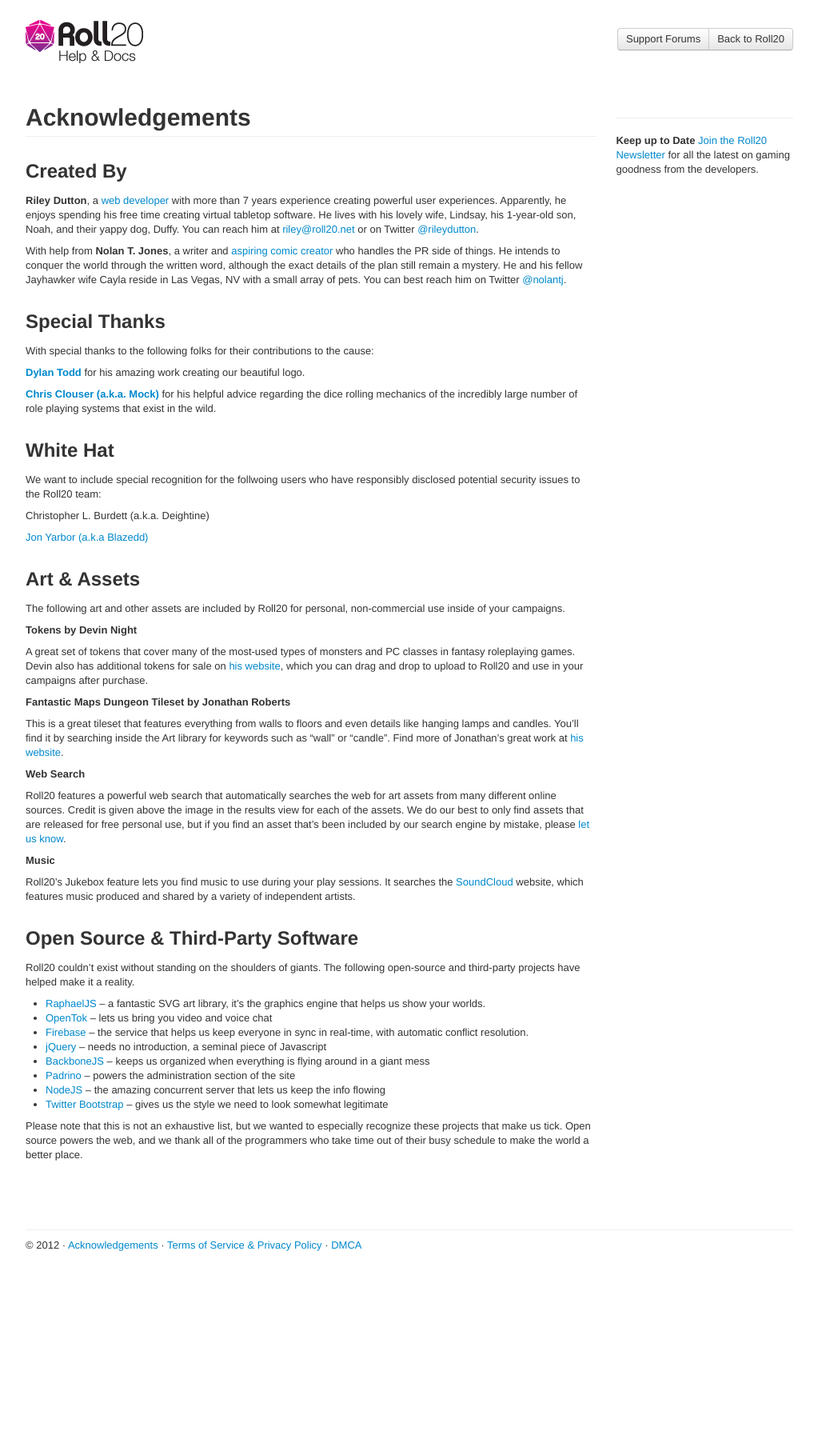
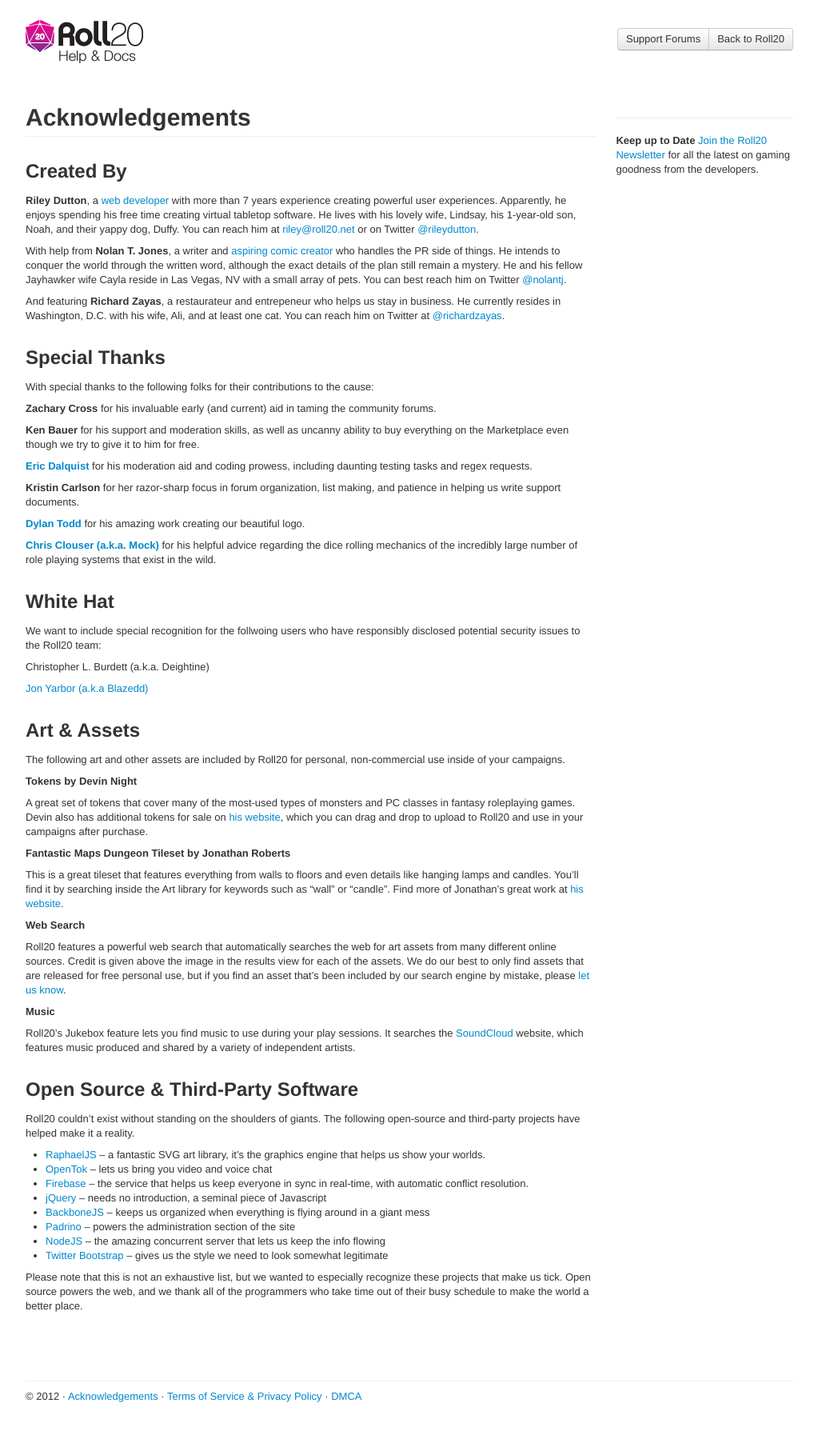
Before and after one commit to Roll20/help.roll20.net, a Jekyll site: the page built from _posts/2012-04-21-acknowledgements.markdown, in a window 1280 px wide. Shown: the whole page at 80% size, without its empty margins (128-1151 px from the left). Built offline with Jekyll 4.4.1, drawn with Linux system fonts in a browser that asks for light colours; nearby versions of some CDN libraries; Markdown is read by kramdown in place of the engine named in the settings; comment, search, counter and statistics services are not loaded; before the commit the page ends 1625 px from its top, so only the background shows below that.

Commit message:
Updated _posts/2012-04-21-acknowledgements.markdown

```diff
--- a/_posts/2012-04-21-acknowledgements.markdown
+++ b/_posts/2012-04-21-acknowledgements.markdown
@@ -10,9 +10,19 @@ categories: site_policy
 
 With help from **Nolan T. Jones**, a writer and [aspiring comic creator](http://nolantjones.tumblr.com) who handles the PR side of things. He intends to conquer the world through the written word, although the exact details of the plan still remain a mystery. He and his fellow Jayhawker wife Cayla reside in Las Vegas, NV with a small array of pets. You can best reach him on Twitter [@nolantj](http://twitter.com/nolantj).
 
+And featuring **Richard Zayas**, a restaurateur and entrepeneur who helps us stay in business. He currently resides in Washington, D.C. with his wife, Ali, and at least one cat. You can reach him on Twitter at [@richardzayas](http://twitter.com/richardzayas).
+
 ## Special Thanks
 
 With special thanks to the following folks for their contributions to the cause:
+
+**Zachary Cross** for his invaluable early (and current) aid in taming the community forums.
+
+**Ken Bauer** for his support and moderation skills, as well as uncanny ability to buy everything on the Marketplace even though we try to give it to him for free.
+
+**[Eric Dalquist](https://twitter.com/edalquist)** for his moderation aid and coding prowess, including daunting testing tasks and regex requests.
+
+**Kristin Carlson** for her razor-sharp focus in forum organization, list making, and patience in helping us write support documents.
 
 **[Dylan Todd](http://dylantodd.com/)** for his amazing work creating our beautiful logo.
 
```
